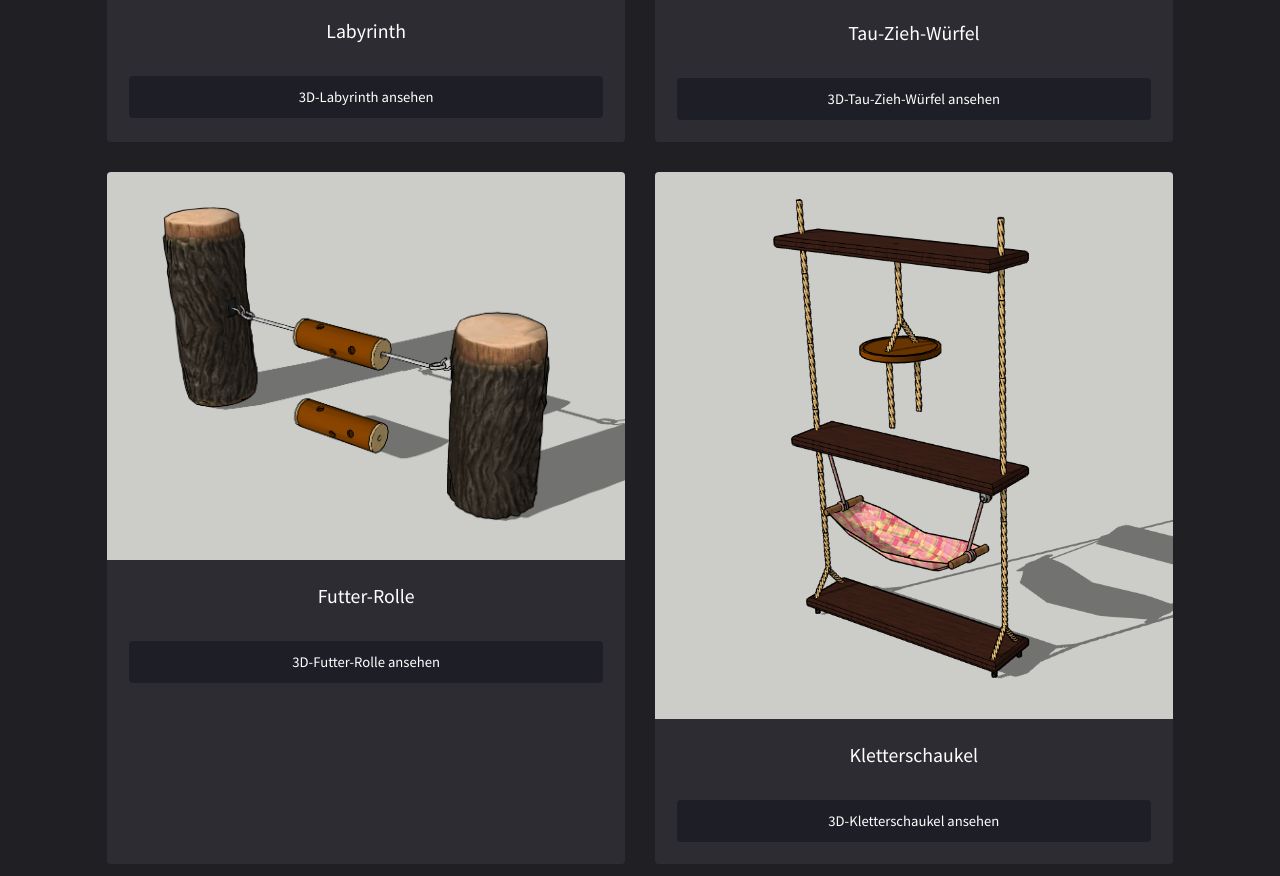
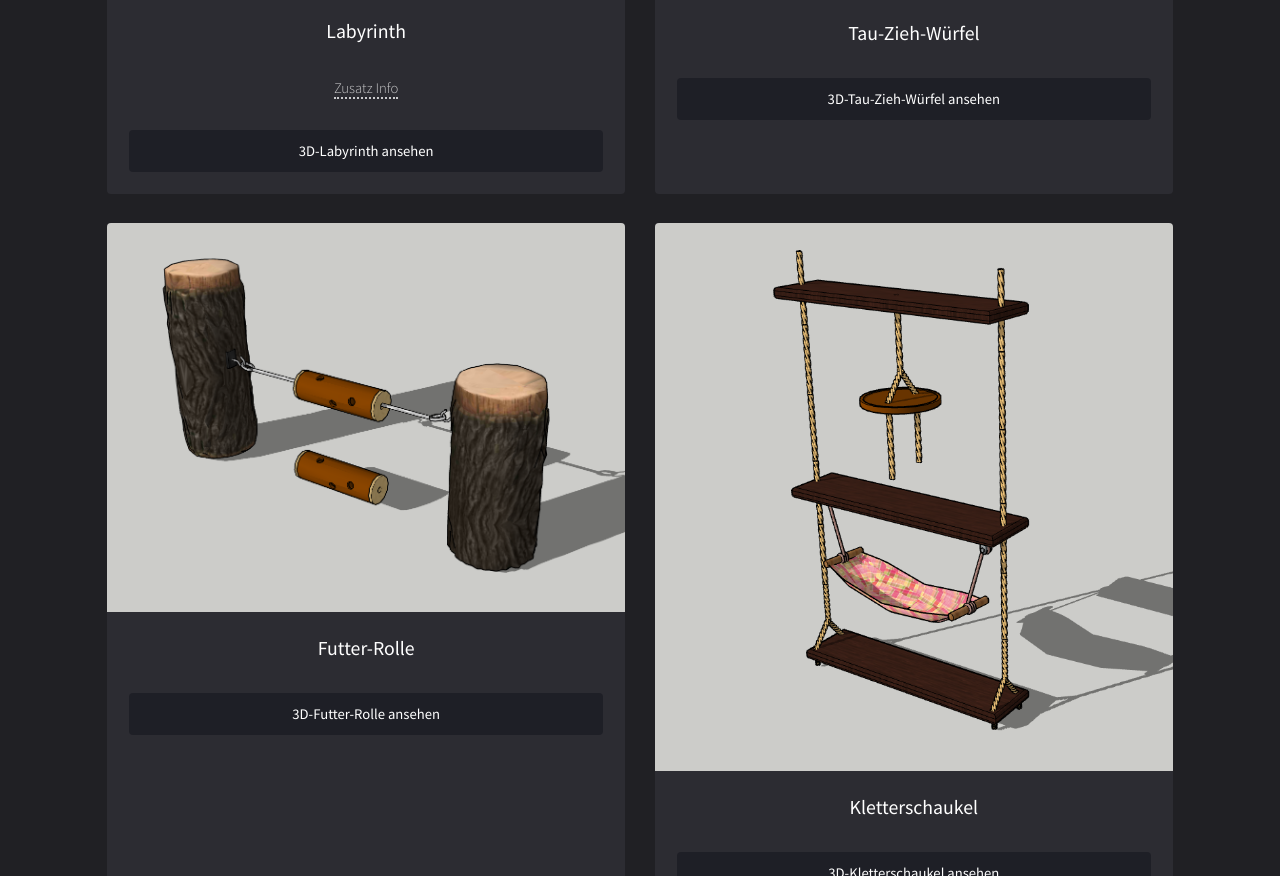
Before and after one commit to morizzo/ZwergmangustenEnrichment, a plain HTML site: page index.html in a window 1280 px wide. Shown: the part 1010-1886 px from the top of the page. Drawn offline with Linux system fonts and the light colour scheme.

Commit message:
Update index.html

```diff
--- a/index.html
+++ b/index.html
@@ -44,6 +44,7 @@
 								<div class="inner">
 									<h3>Labyrinth</h3>
 									<p></p>
+									<p> <a href="impressum.html">Zusatz Info</a> </p>
 									<a href="https://app.sketchup.com/share/tc/europe/YQEkqwz2hWA?stoken=u_DbYoIQDWw82ixb8GgRXcZoSJWI-VgrcCHZj7QDiLuZ1vaHEI6z2braGGpJ_p5W&source=web" target="_blank" class="button style7 fit" >3D-Labyrinth ansehen</a>
 								</div>
 							</div>
@@ -115,8 +116,6 @@
 
 						</ul>
 
-						<!-- <p class="copyright">&copy; Untitled. Design: <a href="https://templated.co">TEMPLATED</a>. Images: <a href="https://unsplash.com/">Unsplash</a>. Videos: <a href="http://coverr.co/">Coverr</a>.</p> !-->
-
 
 					</div>
 				</footer>
```
